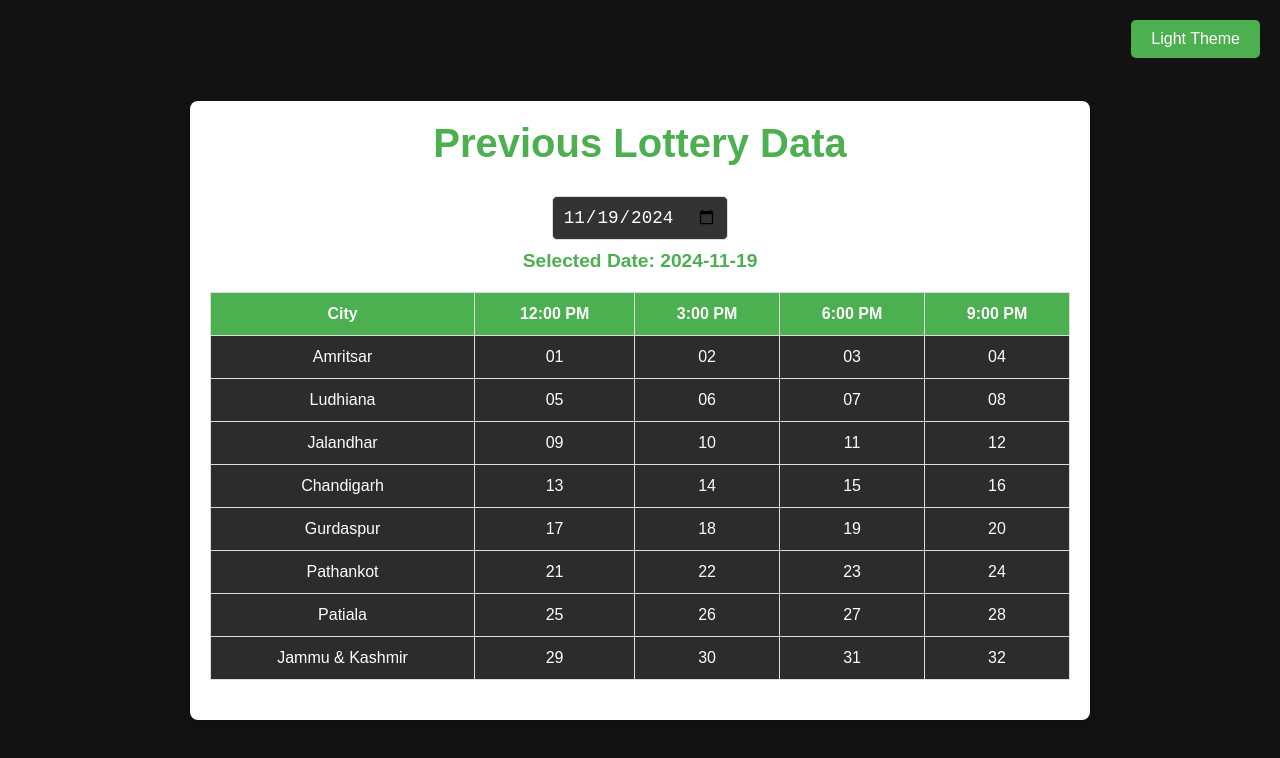
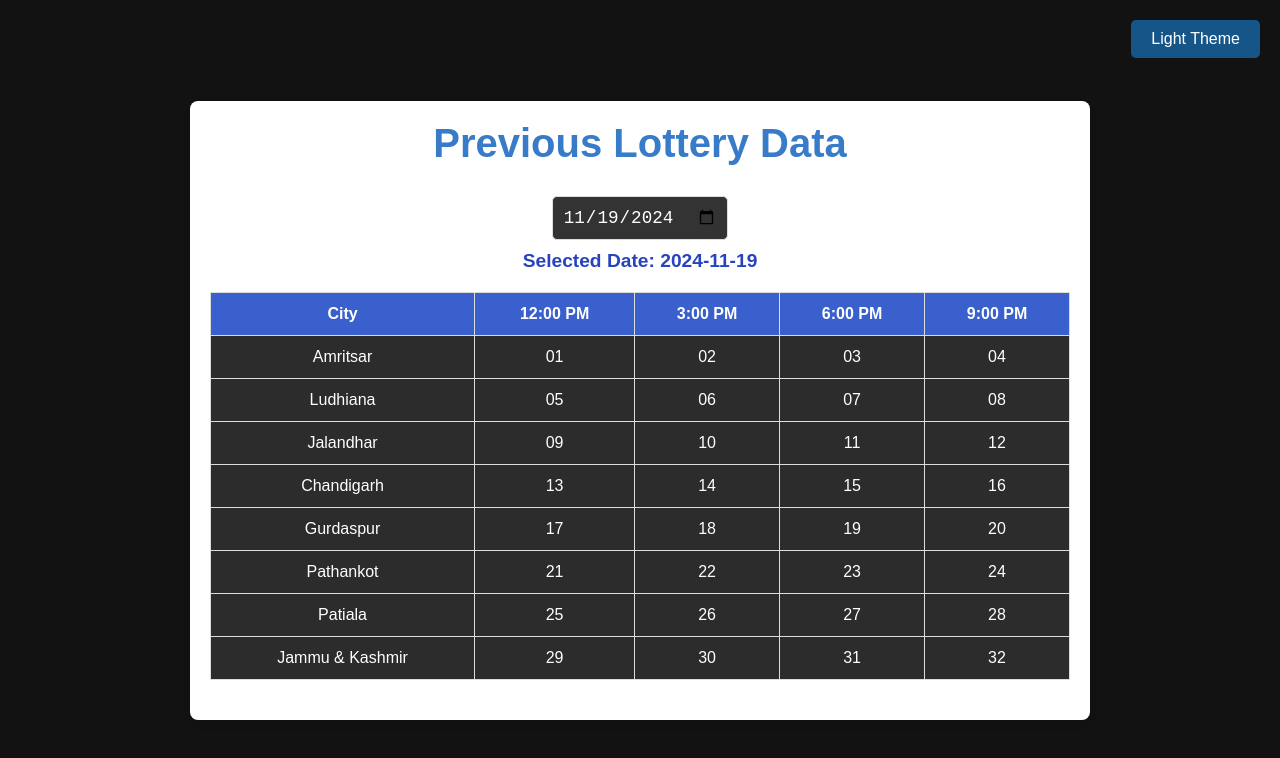
Before and after one commit to Sureshkitty/lottory-project, a plain HTML site: page previous-data.html in a window 1280 px wide. Drawn offline with Linux system fonts and the light colour scheme.

Commit message:
Update previous-data-styles.css
Signed-off-by: Suresh sherikar <suresh.sherikar1712@gmail.com>

```diff
--- a/assets/css/previous-data-styles.css
+++ b/assets/css/previous-data-styles.css
@@ -39,7 +39,7 @@ header {
 
 h1 {
   font-size: 2.5rem;
-  color: #4CAF50;
+  color: #387cc9;
 }
 
 /* Date Picker Section */
@@ -61,14 +61,14 @@ section {
 
 #date-picker:focus {
   outline: none;
-  border-color: #4CAF50;
+  border-color: #2258aa;
 }
 
 /* Selected Date Text */
 #selected-date {
   font-size: 1.2rem;
   margin-top: 10px;
-  color: #4CAF50;
+  color: #2743bd;
 }
 
 /* Table Container Styling */
@@ -97,7 +97,7 @@ th, td {
 }
 
 th {
-  background-color: #4CAF50;
+  background-color: #3960cc;
   color: white;
 }
 
@@ -116,7 +116,7 @@ tr:hover td {
   position: fixed;
   top: 20px;
   right: 20px;
-  background-color: #4CAF50;
+  background-color: #165588;
   border: none;
   padding: 10px 20px;
   color: white;
@@ -127,7 +127,7 @@ tr:hover td {
 }
 
 #theme-toggle:hover {
-  background-color: #45a049;
+  background-color: #4569a0;
 }
 
 /* Media Query for Responsiveness */
```
